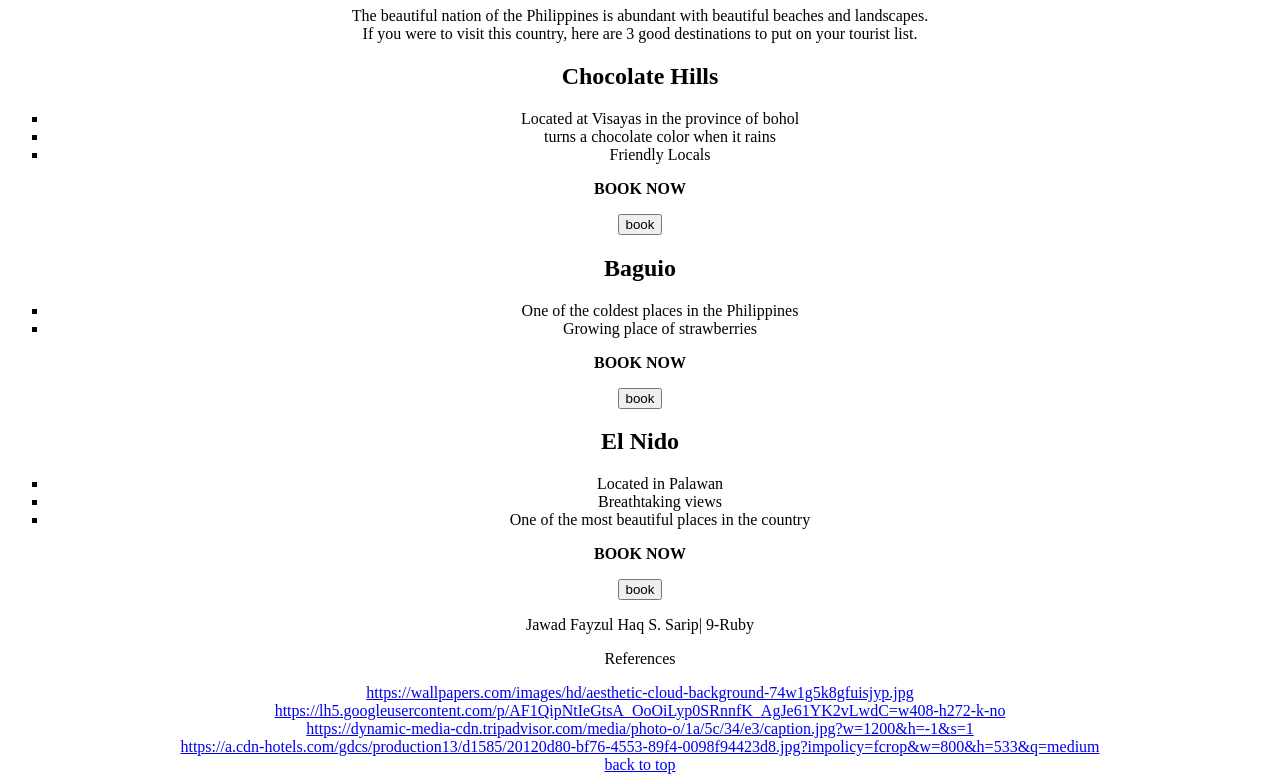
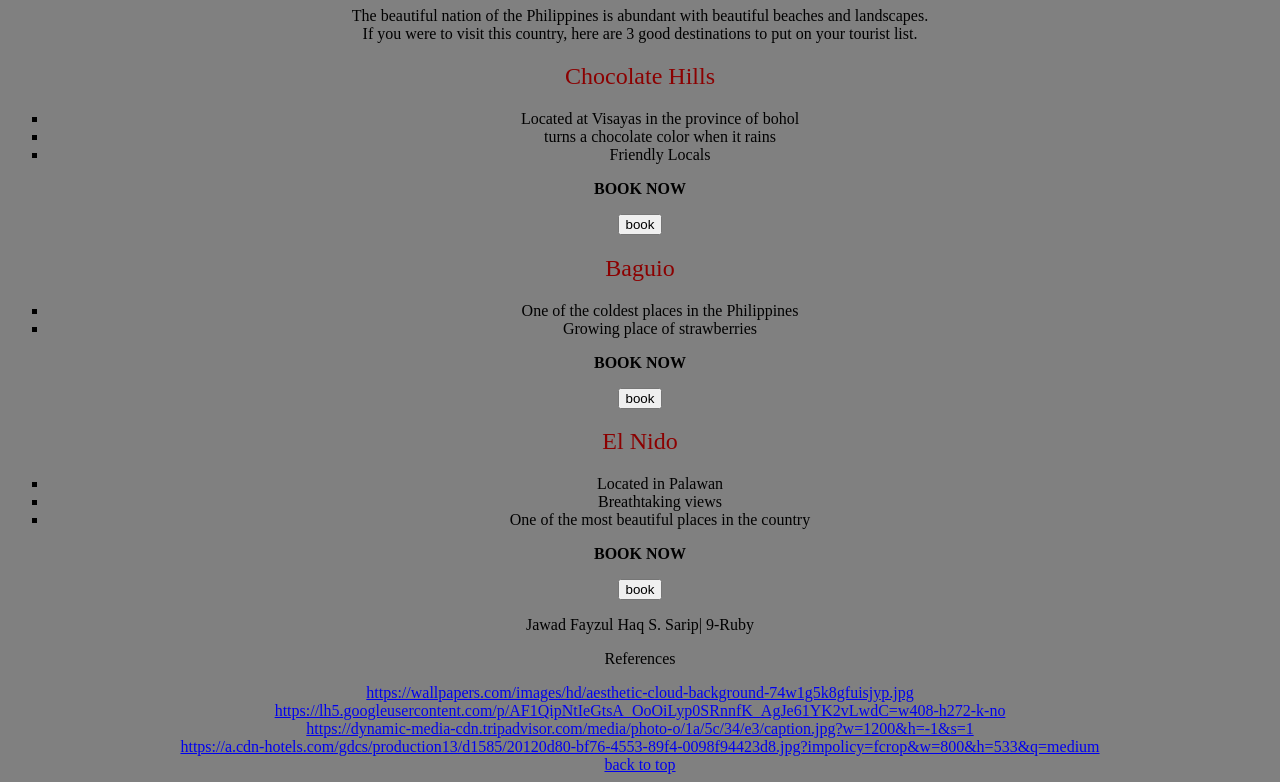
Before and after one commit to saripjs/ICT9Ruby_Q2Project_Sarip_Jawad, a plain HTML site: page index.html in a window 1280 px wide. Shown: the part 73-855 px from the top of the page. Drawn offline with Linux system fonts and the light colour scheme.

Commit message:
Update index.html

```diff
--- a/index.html
+++ b/index.html
@@ -4,7 +4,7 @@
 	<meta name="viewport" content="width=device-width, initial-scale=1">
 	<head>
 		<title>Photo Gallery</title>
-		<link rel="stylesheet" type="text/css" href="project.css">
+		<link rel="stylesheet" type="text/css" href="style.css">
 		</head>
 		<body>
 		<center>
```
